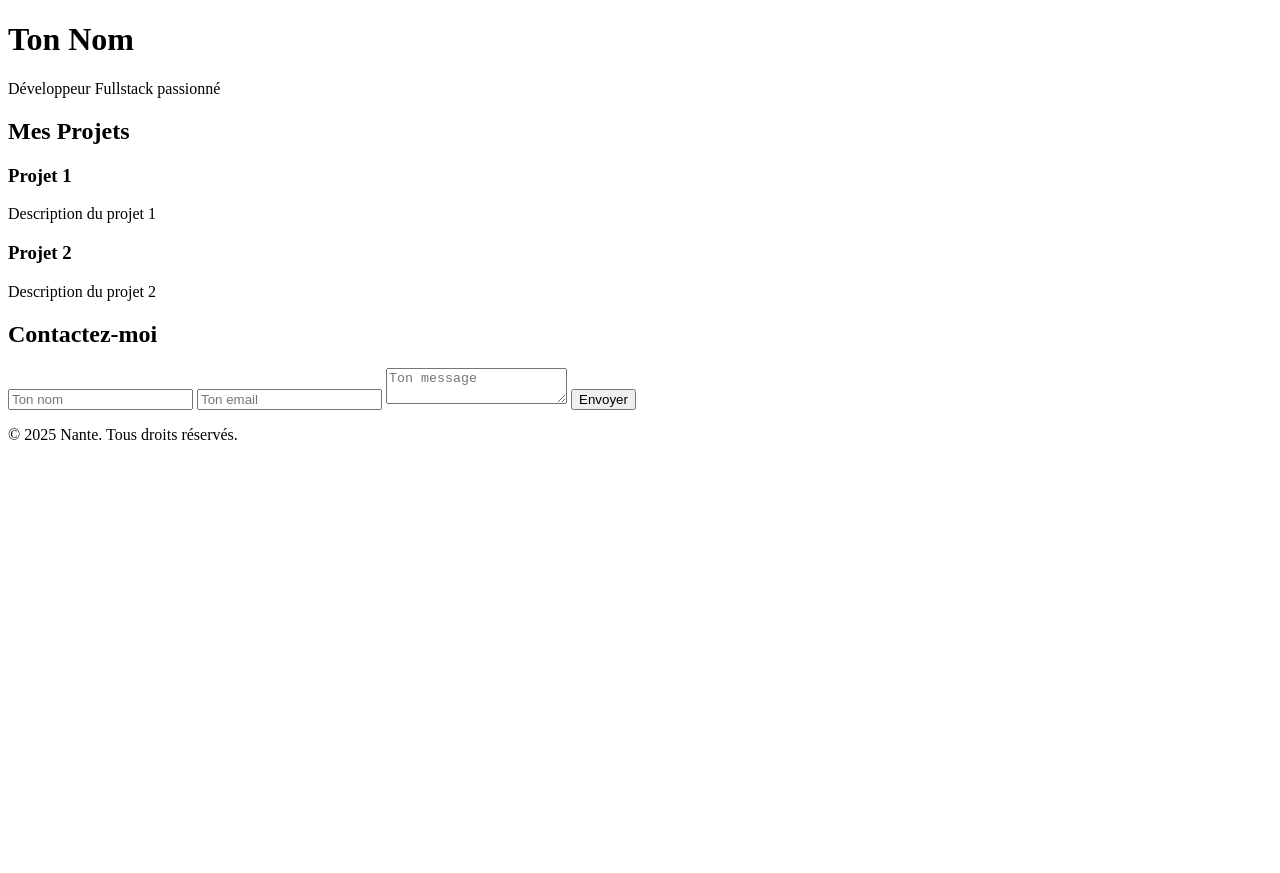
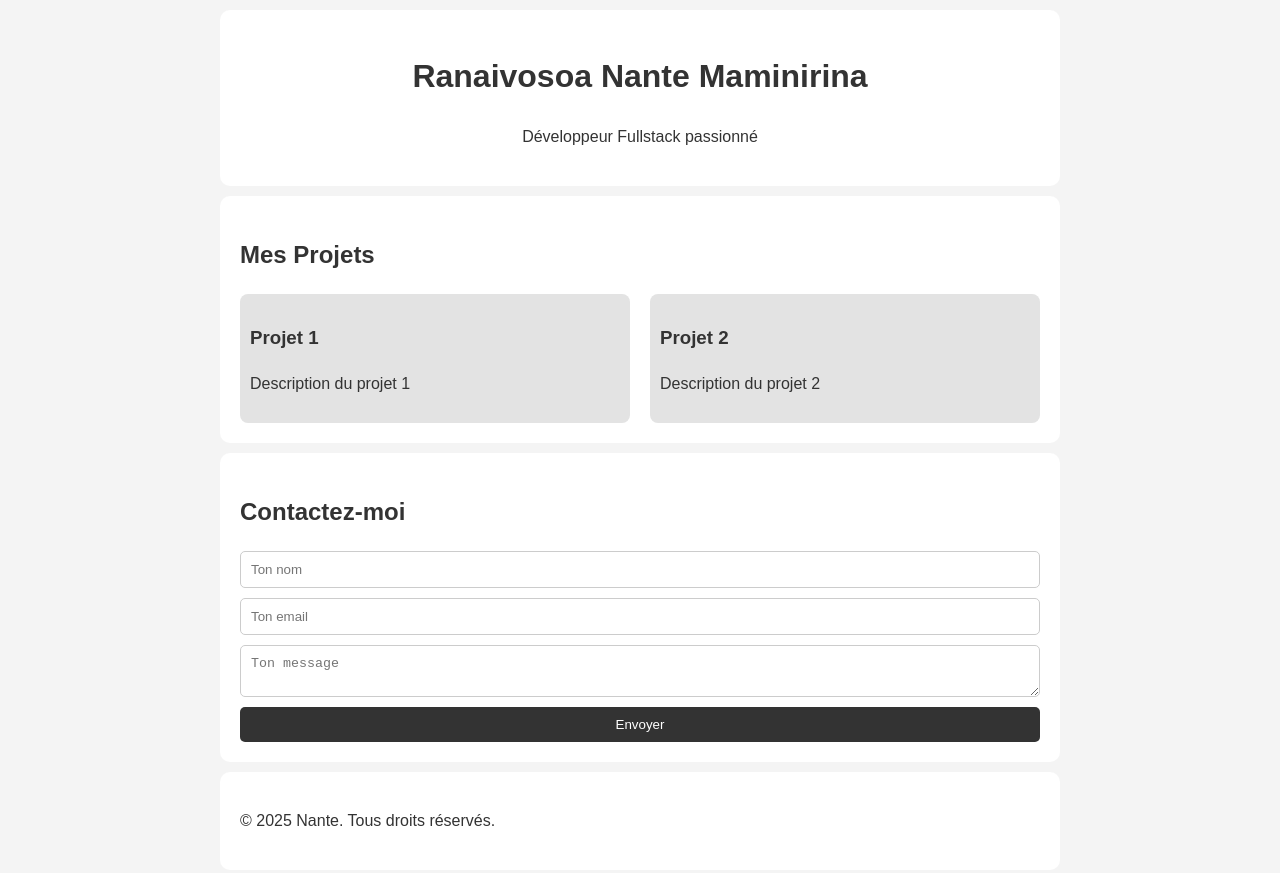
Before and after one commit to Nantenaina-Maminirina-Ranaivosoa/mini-portfolio-Html-CSs-Js, a plain HTML site: page index.html in a window 1280 px wide. Before the commit the page ends 800 px from the top, so only its background shows below. Drawn offline with Linux system fonts and the light colour scheme.

Commit message:
add style

```diff
--- a/index.html
+++ b/index.html
@@ -8,7 +8,7 @@
   </head>
   <body>
     <header>
-      <h1>Ton Nom</h1>
+      <h1>Ranaivosoa Nante Maminirina</h1>
       <p>Développeur Fullstack passionné</p>
     </header>
 
--- a/styles.css
+++ b/styles.css
@@ -0,0 +1,60 @@
+body {
+    font-family: Arial, sans-serif;
+    margin: 0;
+    padding: 0;
+    line-height: 1.6;
+    background: #f4f4f4;
+    color: #333;
+  }
+  header, section, footer {
+    padding: 20px;
+    margin: 10px;
+    background: white;
+    border-radius: 10px;
+    max-width: 800px;
+    margin-left: auto;
+    margin-right: auto;
+  }
+
+  header {
+    text-align: center;
+  }
+
+  .projets-container {
+    display: flex;
+    flex-wrap: wrap;
+    gap: 20px;
+  }
+
+  .projet {
+    flex: 1;
+    min-width: 200px;
+    background: #e3e3e3;
+    padding: 10px;
+    border-radius: 8px;
+  }
+
+  form {
+    display: flex;
+    flex-direction: column;
+    gap: 10px;
+  }
+
+  input, textarea {
+    padding: 10px;
+    border: 1px solid #ccc;
+    border-radius: 5px;
+  }
+
+  button {
+    padding: 10px;
+    background: #333;
+    color: white;
+    border: none;
+    border-radius: 5px;
+    cursor: pointer;
+  }
+
+  button:hover {
+    background: #555;
+  }
```
